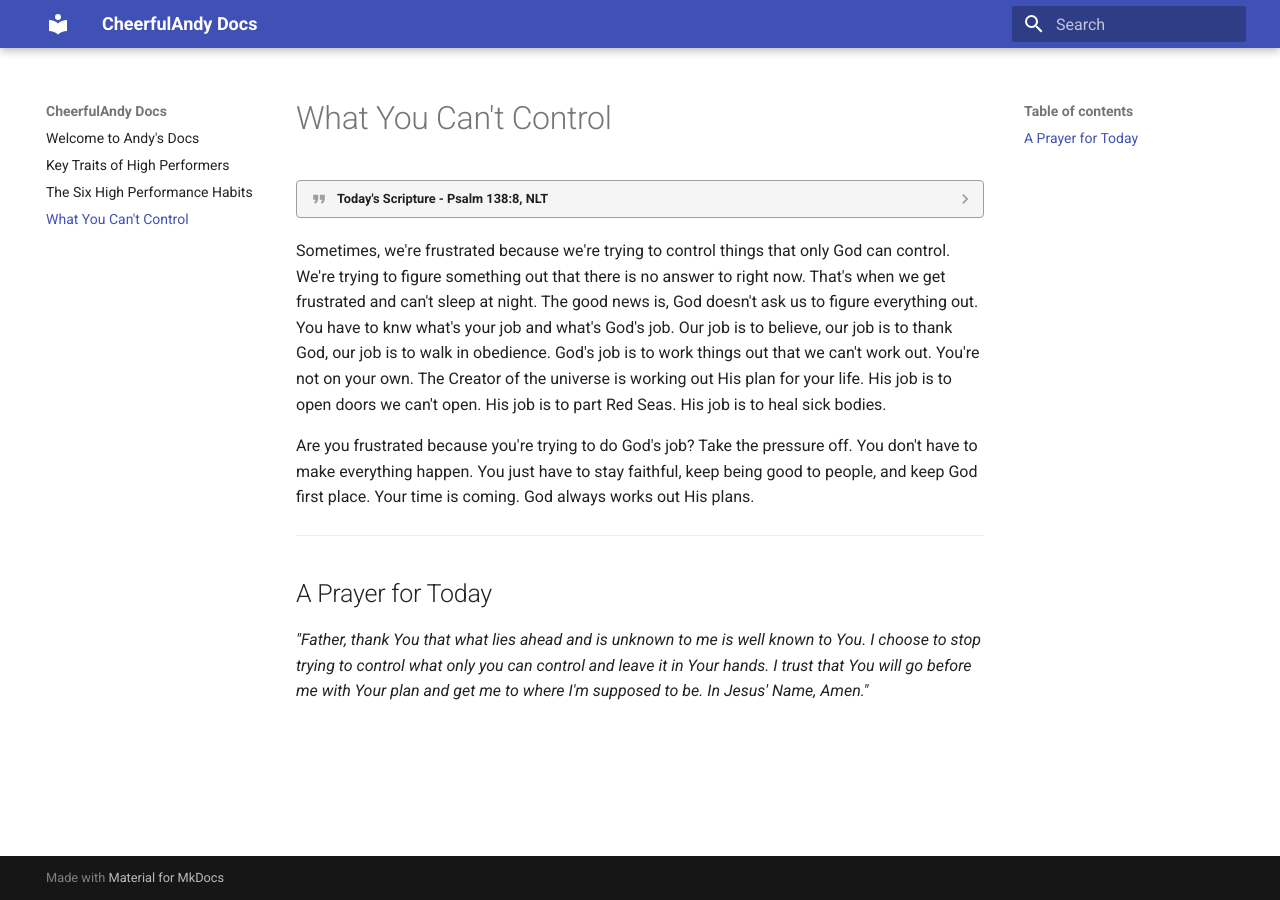
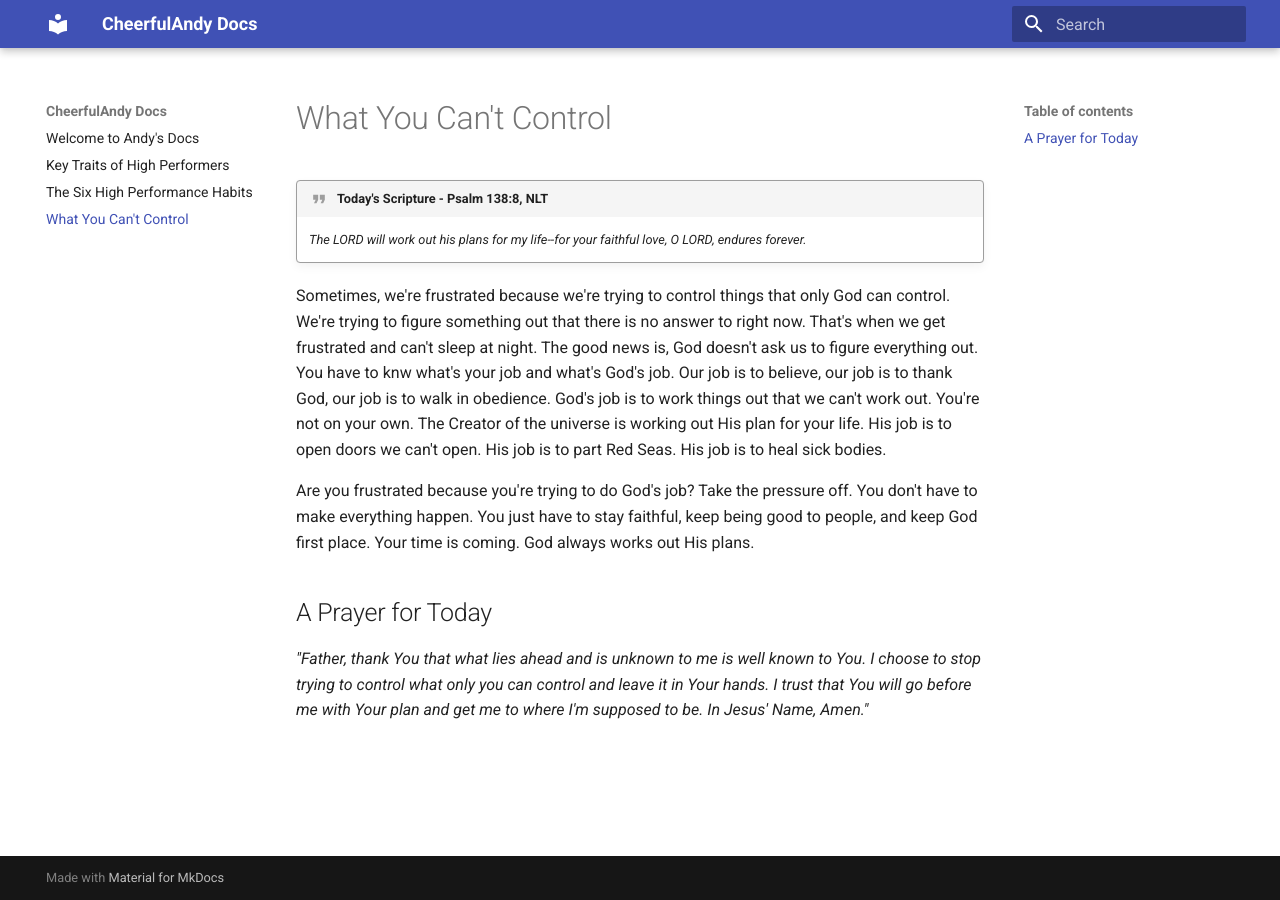
Before and after one commit to andrewchung/cheerfulandy-docs, an MkDocs documentation site: the page built from docs/what-you-cant-control.md, in a window 1280 px wide. Built offline with MkDocs 1.6.1 and Material for MkDocs 9.7.7, drawn with Linux system fonts in a browser that asks for light colours; plug-ins that fetch from the network failed and are left out.

```diff
--- a/docs/what-you-cant-control.md
+++ b/docs/what-you-cant-control.md
@@ -4,7 +4,7 @@
 
 # What You Can't Control
 
-??? quote "Today's Scripture - Psalm 138:8, NLT"
+!!! quote "Today's Scripture - Psalm 138:8, NLT"
 
     *The LORD will work out his plans for my life--for your faithful love, O LORD, endures forever.*
 
@@ -12,8 +12,6 @@
 
 Are you frustrated because you're trying to do God's job? Take the pressure off. You don't have to make everything happen. You just have to stay faithful, keep being good to people, and keep God first place. Your time is coming. God always works out His plans.
 
-<hr>
-
 ## A Prayer for Today
 
 *"Father, thank You that what lies ahead and is unknown to me is well known to You. I choose to stop trying to control what only you can control and leave it in Your hands. I trust that You will go before me with Your plan and get me to where I'm supposed to be. In Jesus' Name, Amen."*
```
